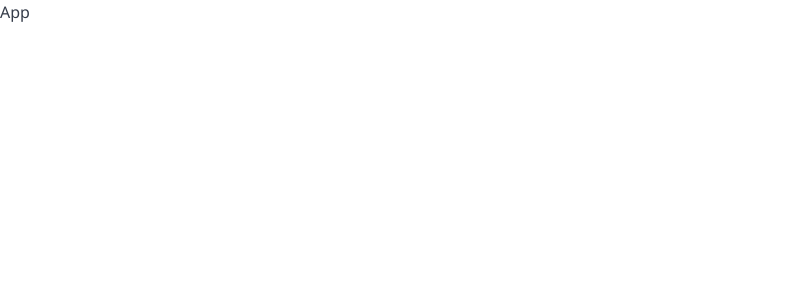
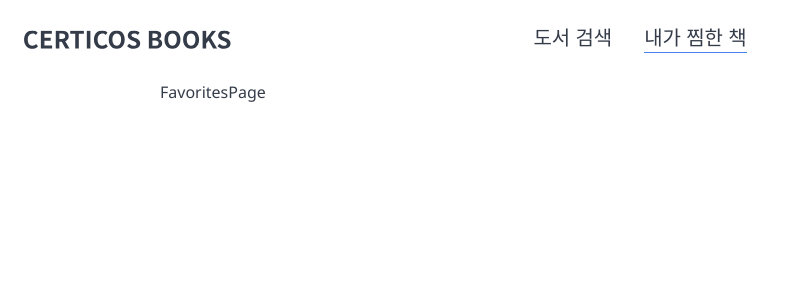
Before and after one commit to henry-kim-git/book-search, a React (Vite) app: page /favorites in a window 1280 px wide. Shown: the top 300 px of the page, without its empty margins (0-808 px from the left). Built offline with nearby package versions, Linux system fonts and the light colour scheme.

Commit message:
feat: 라우터 및 기본 레이아웃, 페이지 골격 추가

```diff
--- a/src/App.tsx
+++ b/src/App.tsx
@@ -1,5 +1,8 @@
+import { RouterProvider } from "react-router-dom";
+import { router } from "./routes/router";
+
 function App() {
-  return <div>App</div>;
+  return <RouterProvider router={router} />;
 }
 
 export default App;
--- /dev/null
+++ b/src/components/Header.tsx
@@ -0,0 +1,44 @@
+import { NavLink } from "react-router-dom";
+import Typography from "./Typography";
+
+type RouteItem = {
+  name: string;
+  href: string;
+};
+
+const ROUTE_LIST: RouteItem[] = [
+  {
+    name: "도서 검색",
+    href: "/"
+  },
+  {
+    name: "내가 찜한 책",
+    href: "/favorites"
+  }
+] as const;
+
+function Header() {
+  return (
+    <header className="flex h-20 items-center justify-center px-6">
+      <nav className="relative flex w-full max-w-[1600px] items-center justify-center">
+        <a href="/" className="absolute top-1/2 left-0 -translate-y-1/2">
+          <img src="/images/logo.svg" alt="CERTICOS BOOKS" width={207} height={32} sizes="207px" fetchPriority="high" loading="eager" />
+        </a>
+        <div className="flex items-center justify-center gap-8">
+          {ROUTE_LIST.map((route) => (
+            <NavLink
+              key={route.href}
+              to={route.href}
+              end={route.href === "/"}
+              className={({ isActive }) => `border-b pb-1 ${isActive ? "border-[#4880EE]" : "border-transparent"}`}
+            >
+              <Typography type="Body-1">{route.name}</Typography>
+            </NavLink>
+          ))}
+        </div>
+      </nav>
+    </header>
+  );
+}
+
+export default Header;
--- /dev/null
+++ b/src/layouts/RootLayout/index.tsx
@@ -0,0 +1,17 @@
+import Header from "@/components/Header";
+import { Outlet } from "react-router-dom";
+
+function RootLayout() {
+  return (
+    <div>
+      <Header />
+      <div className="px-6">
+        <main className="mx-auto max-w-240">
+          <Outlet />
+        </main>
+      </div>
+    </div>
+  );
+}
+
+export default RootLayout;
--- /dev/null
+++ b/src/pages/FavoritesPage/index.tsx
@@ -0,0 +1,5 @@
+function FavoritesPage() {
+  return <div>FavoritesPage</div>;
+}
+
+export default FavoritesPage;
--- /dev/null
+++ b/src/pages/LandingPage/index.tsx
@@ -0,0 +1,5 @@
+function LandingPage() {
+  return <div>LandingPage</div>;
+}
+
+export default LandingPage;
--- /dev/null
+++ b/src/routes/router.tsx
@@ -0,0 +1,14 @@
+import { createBrowserRouter } from "react-router-dom";
+import RootLayout from "../layouts/RootLayout";
+import LandingPage from "../pages/LandingPage";
+import FavoritesPage from "../pages/FavoritesPage";
+
+export const router = createBrowserRouter([
+  {
+    element: <RootLayout />,
+    children: [
+      { path: "/", element: <LandingPage /> },
+      { path: "/favorites", element: <FavoritesPage /> }
+    ]
+  }
+]);
```
